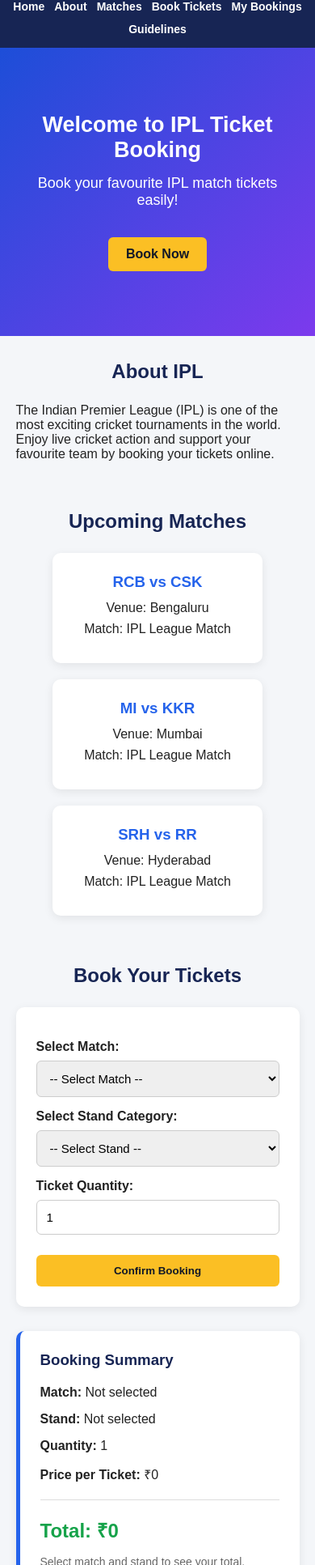
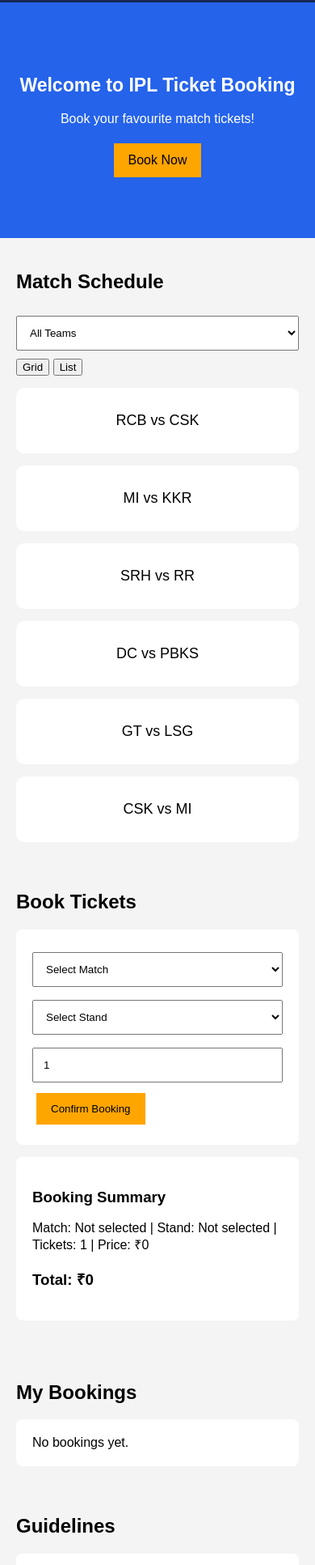
Before and after one commit to ppramodt1-source/WebApplicationAndDevelopment, a plain HTML site: page Webapp/index.html in a window 390 px wide. Shown: the part 67-2000 px from the top of the page at 81% size. Drawn offline with Linux system fonts and the light colour scheme.

Commit message:
Completed Activity 8 Responsive IPL Website

```diff
--- a/CSS/style.css
+++ b/CSS/style.css
@@ -1,282 +1,235 @@
 
-/* General Styling */
 * {
-    margin: 0;
-    padding: 0;
     box-sizing: border-box;
     scroll-behavior: smooth;
 }
 
 body {
+    margin: 0;
     font-family: Arial, sans-serif;
-    background-color: #f4f6f9;
-    color: #222;
+    background: #f4f4f4;
 }
 
-/* Navigation */
+/* Navigation using Flexbox */
+
 header {
     background: #172554;
     color: white;
-    padding: 20px;
-    text-align: center;
+    padding: 15px 25px;
+
+    display: flex;
+    justify-content: space-between;
+    align-items: center;
+    flex-wrap: wrap;
 }
 
 header h1 {
-    margin-bottom: 15px;
+    margin: 0;
 }
 
 nav {
     display: flex;
-    justify-content: center;
-    flex-wrap: wrap;
     gap: 20px;
 }
 
 nav a {
     color: white;
     text-decoration: none;
-    font-weight: bold;
 }
 
 nav a:hover {
-    color: #fbbf24;
+    color: orange;
 }
 
-/* Hero */
-.hero {
-    background: linear-gradient(135deg, #1d4ed8, #7c3aed);
-    color: white;
-    text-align: center;
-    padding: 80px 20px;
+#menu {
+    display: none;
+    background: orange;
+    border: none;
+    padding: 8px 12px;
+    cursor: pointer;
+    font-size: 20px;
 }
 
-.hero h2 {
-    font-size: 36px;
-    margin-bottom: 15px;
+/* Home section */
+
+section {
+    padding: 30px;
 }
 
-.hero p {
-    font-size: 18px;
-    margin-bottom: 25px;
+#home {
+    text-align: center;
+    background: #2563eb;
+    color: white;
+    padding: 70px 20px;
 }
 
-/* Button */
+#home h2 {
+    font-size: 28px;
+}
+
 .btn {
     display: inline-block;
-    background: #fbbf24;
-    color: #111827;
-    padding: 12px 22px;
+    background: orange;
+    color: black;
+    padding: 12px 18px;
     border: none;
-    border-radius: 6px;
+    cursor: pointer;
     text-decoration: none;
-    font-weight: bold;
-    cursor: pointer;
-    margin-top: 10px;
+    margin: 5px;
 }
 
-.btn:hover {
-    background: #f59e0b;
+/* Match filter */
+
+#filter {
+    width: 100%;
+    padding: 12px;
+    margin-bottom: 10px;
 }
 
-/* Sections */
-.section {
-    padding: 45px 8%;
+.view-buttons {
+    margin-bottom: 10px;
 }
 
-.section h2 {
-    text-align: center;
-    margin-bottom: 25px;
-    color: #172554;
+/* CSS Grid for match cards */
+
+#matchCards {
+    display: grid;
+    grid-template-columns: repeat(3, 1fr);
+    gap: 15px;
+    margin-top: 15px;
 }
 
-/* Match Cards */
-.match-container {
-    display: flex;
-    justify-content: center;
-    flex-wrap: wrap;
-    gap: 20px;
+.card {
+    background: white;
+    padding: 30px;
+    border-radius: 10px;
+    text-align: center;
+    font-size: 18px;
+    transition: 0.3s;
 }
 
-.match-card {
-    background: white;
-    padding: 25px;
-    width: 260px;
-    border-radius: 10px;
-    text-align: center;
-    box-shadow: 0 3px 12px rgba(0, 0, 0, 0.08);
+.card:hover {
+    background: #dbeafe;
+    transform: translateY(-3px);
 }
 
-.match-card h3 {
-    color: #2563eb;
-    margin-bottom: 12px;
+/* List view */
+
+#matchCards.list {
+    display: flex;
+    flex-direction: column;
 }
 
-.match-card p {
+/* Booking form */
+
+#form {
+    max-width: 400px;
+    margin: 15px auto;
+    background: white;
+    padding: 20px;
+    border-radius: 8px;
+}
+
+input, select {
+    width: 100%;
+    padding: 12px;
     margin: 8px 0;
 }
 
-/* Booking Layout */
-.booking-container {
-    display: flex;
-    justify-content: center;
-    align-items: flex-start;
-    flex-wrap: wrap;
-    gap: 30px;
+#summary {
+    max-width: 400px;
+    margin: 15px auto;
+    background: white;
+    padding: 20px;
+    border-radius: 8px;
 }
 
-/* Booking Form */
-#bookingForm {
+/* My bookings */
+
+#bookings {
+    background: white;
+    padding: 20px;
+    border-radius: 8px;
+}
+
+/* Guidelines using CSS Grid */
+
+.guides {
+    display: grid;
+    grid-template-columns: repeat(3, 1fr);
+    gap: 15px;
+}
+
+.guides div {
     background: white;
     padding: 25px;
-    width: 350px;
-    border-radius: 10px;
-    box-shadow: 0 3px 12px rgba(0, 0, 0, 0.08);
-}
-
-#bookingForm label {
-    display: block;
-    margin-top: 15px;
-    margin-bottom: 8px;
-    font-weight: bold;
-}
-
-#bookingForm select,
-#bookingForm input {
-    width: 100%;
-    padding: 12px;
-    border: 1px solid #ccc;
-    border-radius: 6px;
-    font-size: 15px;
-}
-
-#bookingForm select:focus,
-#bookingForm input:focus {
-    outline: 2px solid #2563eb;
-    border-color: #2563eb;
-}
-
-#bookingForm button {
-    width: 100%;
-    margin-top: 25px;
-}
-
-/* Booking Summary */
-.summary-card {
-    background: white;
-    padding: 25px;
-    width: 350px;
-    border-radius: 10px;
-    border-left: 5px solid #2563eb;
-    box-shadow: 0 3px 12px rgba(0, 0, 0, 0.08);
-}
-
-.summary-card h3 {
-    color: #172554;
-    margin-bottom: 20px;
-}
-
-.summary-card p {
-    margin: 15px 0;
-}
-
-.summary-card hr {
-    margin: 20px 0;
-    border: none;
-    border-top: 1px solid #ddd;
-}
-
-.summary-card h2 {
-    text-align: left;
-    color: #16a34a;
-    margin-bottom: 10px;
-}
-
-#summaryMessage {
-    color: #666;
-    font-size: 14px;
-}
-
-/* My Bookings */
-#bookingList {
-    max-width: 800px;
-    margin: auto;
-    background: white;
-    padding: 20px;
-    border-radius: 10px;
-}
-
-.booking-item {
-    border-bottom: 1px solid #ddd;
-    padding: 15px 0;
-}
-
-.booking-item:last-child {
-    border-bottom: none;
-}
-
-/* Guidelines */
-#guidelines ul {
-    max-width: 700px;
-    margin: auto;
-    line-height: 2;
-    background: white;
-    padding: 25px 45px;
-    border-radius: 10px;
-}
-
-/* Toast Message */
-#toast {
-    visibility: hidden;
-    min-width: 250px;
-    background: #172554;
-    color: white;
     text-align: center;
     border-radius: 8px;
-    padding: 15px;
-    position: fixed;
-    bottom: 30px;
-    left: 50%;
-    transform: translateX(-50%);
-    z-index: 1000;
-}
-
-#toast.show {
-    visibility: visible;
 }
 
 /* Footer */
+
 footer {
     background: #172554;
     color: white;
     text-align: center;
-    padding: 20px;
-    margin-top: 20px;
+    padding: 18px;
 }
 
-/* Mobile Responsive */
+/* Tablet responsive design */
+
+@media (max-width: 800px) {
+
+    #matchCards {
+        grid-template-columns: repeat(2, 1fr);
+    }
+
+    .guides {
+        grid-template-columns: repeat(2, 1fr);
+    }
+}
+
+/* Mobile responsive design */
+
 @media (max-width: 600px) {
+
     header {
-        padding: 15px 10px;
+        padding: 15px;
+    }
+
+    #menu {
+        display: block;
     }
 
     nav {
-        gap: 12px;
+        display: none;
+        flex-direction: column;
+        width: 100%;
+        padding-top: 15px;
     }
 
-    nav a {
-        font-size: 14px;
+    nav.open {
+        display: flex;
     }
 
-    .hero h2 {
-        font-size: 27px;
+    #matchCards {
+        grid-template-columns: 1fr;
     }
 
-    .section {
-        padding: 30px 5%;
+    #matchCards.list {
+        display: flex;
+        flex-direction: column;
     }
 
-    #bookingForm,
-    .summary-card {
-        width: 100%;
+    .guides {
+        grid-template-columns: 1fr;
+    }
+
+    section {
+        padding: 20px;
+    }
+
+    #home h2 {
+        font-size: 23px;
     }
 }
--- a/JS/app.js
+++ b/JS/app.js
@@ -1,120 +1,131 @@
-document.addEventListener("DOMContentLoaded", function () {
 
-    const matchSelect = document.getElementById("match");
-    const standSelect = document.getElementById("stand");
-    const quantityInput = document.getElementById("quantity");
-    const bookingForm = document.getElementById("bookingForm");
+const menu = document.getElementById("menu");
+const nav = document.getElementById("nav");
 
-    const summaryMatch = document.getElementById("summaryMatch");
-    const summaryStand = document.getElementById("summaryStand");
-    const summaryQuantity = document.getElementById("summaryQuantity");
-    const summaryPrice = document.getElementById("summaryPrice");
-    const totalPrice = document.getElementById("totalPrice");
-    const summaryMessage = document.getElementById("summaryMessage");
+const cards = document.querySelectorAll(".card");
+const matchCards = document.getElementById("matchCards");
+const filter = document.getElementById("filter");
 
-    const prices = {
-        "General": 500,
-        "Silver": 1500,
-        "Premium": 2500,
-        "VIP": 5000
-    };
+// Hamburger menu
 
-    function formatPrice(amount) {
-        return "₹" + amount.toLocaleString("en-IN");
-    }
+menu.addEventListener("click", () => {
+    nav.classList.toggle("open");
+});
 
-    // Toast notification
-    function showToast(message) {
-        const toast = document.getElementById("toast");
-        toast.textContent = message;
-        toast.classList.add("show");
+// Close mobile menu after clicking a link
 
-        setTimeout(() => {
-            toast.classList.remove("show");
-        }, 2500);
-    }
+document.querySelectorAll("#nav a").forEach(link => {
+    link.addEventListener("click", () => {
+        nav.classList.remove("open");
+    });
+});
 
-    // Update booking summary live
-    function updateSummary() {
-        const match = matchSelect.value;
-        const stand = standSelect.value;
-        let quantity = Number(quantityInput.value);
+// Team filtering
 
-        if (!quantity || quantity < 1) quantity = 1;
-        if (quantity > 10) quantity = 10;
+filter.addEventListener("change", () => {
 
-        quantityInput.value = quantity;
+    cards.forEach(card => {
 
-        const price = prices[stand] || 0;
-        const total = price * quantity;
+        const teams = card.dataset.teams.split(" ");
 
-        summaryMatch.textContent = match || "Not selected";
-        summaryStand.textContent = stand || "Not selected";
-        summaryQuantity.textContent = quantity;
-        summaryPrice.textContent = formatPrice(price);
-        totalPrice.textContent = formatPrice(total);
+        card.style.display =
+            filter.value === "all" ||
+            teams.includes(filter.value)
+                ? ""
+                : "none";
 
-        if (match && stand) {
-            summaryMessage.textContent = "Your booking summary is updated!";
-        } else {
-            summaryMessage.textContent = "Select match and stand to see your total.";
-        }
-    }
+    });
 
-    // Live update events
-    matchSelect.addEventListener("change", updateSummary);
-    standSelect.addEventListener("change", updateSummary);
-    quantityInput.addEventListener("input", updateSummary);
+});
 
-    // Confirm Booking
-    bookingForm.addEventListener("submit", function (event) {
-        event.preventDefault();
+// Grid view
 
-        const match = matchSelect.value;
-        const stand = standSelect.value;
-        const quantity = Number(quantityInput.value);
-        const price = prices[stand] || 0;
-        const total = price * quantity;
+document.getElementById("grid").addEventListener("click", () => {
+    matchCards.classList.remove("list");
+});
 
-        if (match === "" || stand === "") {
-            showToast("Please select a match and stand!");
+// List view
+
+document.getElementById("list").addEventListener("click", () => {
+    matchCards.classList.add("list");
+});
+
+// Booking elements
+
+const match = document.getElementById("match");
+const stand = document.getElementById("stand");
+const qty = document.getElementById("qty");
+
+const details = document.getElementById("details");
+const total = document.getElementById("total");
+
+const prices = {
+    General: 500,
+    Silver: 1500,
+    Premium: 2500,
+    VIP: 5000
+};
+
+// Update booking summary
+
+function update() {
+
+    let price = prices[stand.value] || 0;
+    let count = Number(qty.value) || 1;
+
+    details.textContent =
+        "Match: " + (match.value || "Not selected") +
+        " | Stand: " + (stand.value || "Not selected") +
+        " | Tickets: " + count +
+        " | Price: ₹" + price;
+
+    total.textContent =
+        "Total: ₹" + (price * count);
+}
+
+match.addEventListener("change", update);
+stand.addEventListener("change", update);
+qty.addEventListener("input", update);
+
+// Confirm booking
+
+document.getElementById("form").addEventListener(
+    "submit",
+    function(e) {
+
+        e.preventDefault();
+
+        const count = Number(qty.value);
+
+        if (!match.value || !stand.value ||
+            count < 1 || count > 10) {
+
+            alert("Please select valid booking details!");
             return;
         }
 
-        if (quantity < 1 || quantity > 10) {
-            showToast("Please enter quantity between 1 and 10!");
-            return;
-        }
+        const amount = prices[stand.value] * count;
 
-        const bookingList = document.getElementById("bookingList");
+        const bookings = document.getElementById("bookings");
 
-        // Remove initial message
-        bookingList.innerHTML = "";
+        bookings.textContent =
+            "Booking Confirmed! | Match: " +
+            match.value +
+            " | Stand: " +
+            stand.value +
+            " | Tickets: " +
+            count +
+            " | Total: ₹" +
+            amount;
 
-        const bookingItem = document.createElement("div");
-        bookingItem.className = "booking-item";
+        alert("Booking Successful!");
 
-        bookingItem.innerHTML = `
-            <h3>Booking Confirmed!</h3>
-            <p><strong>Match:</strong> ${match}</p>
-            <p><strong>Stand:</strong> ${stand}</p>
-            <p><strong>Tickets:</strong> ${quantity}</p>
-            <p><strong>Total:</strong> ${formatPrice(total)}</p>
-        `;
+        this.reset();
 
-        bookingList.prepend(bookingItem);
+        qty.value = 1;
 
-        showToast("Booking confirmed successfully!");
+        update();
+    }
+);
 
-        // Reset form after successful booking
-        bookingForm.reset();
-        quantityInput.value = 1;
-        updateSummary();
-    });
-
-    // Initial display
-    updateSummary();
-
-    console.log("IPL Booking JavaScript loaded successfully!");
-
-});
+update();
--- a/Webapp/index.html
+++ b/Webapp/index.html
@@ -1,148 +1,161 @@
+
 <!DOCTYPE html>
 <html lang="en">
 <head>
     <meta charset="UTF-8">
-    <meta name="viewport" content="width=device-width, initial-scale=1.0">
+    <meta name="viewport"
+          content="width=device-width, initial-scale=1.0">
+
     <title>IPL Ticket Booking</title>
+
     <link rel="stylesheet" href="../CSS/style.css">
 </head>
+
 <body>
 
-    <!-- Navigation Bar -->
 <header>
-        <h1>IPL Ticket Booking</h1>
-        <nav>
+    <h1>IPL Tickets</h1>
+
+    <button id="menu" aria-label="Toggle navigation">
+        ☰
+    </button>
+
+    <nav id="nav">
         <a href="#home">Home</a>
-            <a href="#about">About</a>
         <a href="#matches">Matches</a>
-            <a href="#booking">Book Tickets</a>
+        <a href="#booking">Booking</a>
         <a href="#mybookings">My Bookings</a>
         <a href="#guidelines">Guidelines</a>
     </nav>
 </header>
 
-    <!-- Home Section -->
-    <section id="home" class="hero">
+<section id="home">
     <h2>Welcome to IPL Ticket Booking</h2>
-        <p>Book your favourite IPL match tickets easily!</p>
+    <p>Book your favourite match tickets!</p>
     <a href="#booking" class="btn">Book Now</a>
 </section>
 
-    <!-- About Section -->
-    <section id="about" class="section">
-        <h2>About IPL</h2>
-        <p>
-            The Indian Premier League (IPL) is one of the most exciting cricket
-            tournaments in the world. Enjoy live cricket action and support your
-            favourite team by booking your tickets online.
-        </p>
+<section id="matches">
+
+    <h2>Match Schedule</h2>
+
+    <select id="filter">
+        <option value="all">All Teams</option>
+        <option>RCB</option>
+        <option>CSK</option>
+        <option>MI</option>
+        <option>KKR</option>
+        <option>SRH</option>
+        <option>RR</option>
+        <option>DC</option>
+        <option>PBKS</option>
+        <option>GT</option>
+        <option>LSG</option>
+    </select>
+
+    <div class="view-buttons">
+        <button id="grid">Grid</button>
+        <button id="list">List</button>
+    </div>
+
+    <div id="matchCards" class="grid">
+
+        <div class="card" data-teams="RCB CSK">
+            RCB vs CSK
+        </div>
+
+        <div class="card" data-teams="MI KKR">
+            MI vs KKR
+        </div>
+
+        <div class="card" data-teams="SRH RR">
+            SRH vs RR
+        </div>
+
+        <div class="card" data-teams="DC PBKS">
+            DC vs PBKS
+        </div>
+
+        <div class="card" data-teams="GT LSG">
+            GT vs LSG
+        </div>
+
+        <div class="card" data-teams="CSK MI">
+            CSK vs MI
+        </div>
+
+    </div>
+
 </section>
 
-    <!-- Matches Section -->
-    <section id="matches" class="section">
-        <h2>Upcoming Matches</h2>
+<section id="booking">
 
-        <div class="match-container">
-            <div class="match-card">
-                <h3>RCB vs CSK</h3>
-                <p>Venue: Bengaluru</p>
-                <p>Match: IPL League Match</p>
-            </div>
+    <h2>Book Tickets</h2>
 
-            <div class="match-card">
-                <h3>MI vs KKR</h3>
-                <p>Venue: Mumbai</p>
-                <p>Match: IPL League Match</p>
-            </div>
+    <form id="form">
 
-            <div class="match-card">
-                <h3>SRH vs RR</h3>
-                <p>Venue: Hyderabad</p>
-                <p>Match: IPL League Match</p>
-            </div>
-        </div>
-    </section>
-
-    <!-- Booking Section -->
-    <section id="booking" class="section">
-        <h2>Book Your Tickets</h2>
-
-        <div class="booking-container">
-
-            <!-- Booking Form -->
-            <form id="bookingForm">
-
-                <label for="match">Select Match:</label>
         <select id="match" required>
-                    <option value="">-- Select Match --</option>
-                    <option value="RCB vs CSK">RCB vs CSK</option>
-                    <option value="MI vs KKR">MI vs KKR</option>
-                    <option value="SRH vs RR">SRH vs RR</option>
+            <option value="">Select Match</option>
+            <option>RCB vs CSK</option>
+            <option>MI vs KKR</option>
+            <option>SRH vs RR</option>
+            <option>DC vs PBKS</option>
+            <option>GT vs LSG</option>
+            <option>CSK vs MI</option>
         </select>
 
-                <label for="stand">Select Stand Category:</label>
         <select id="stand" required>
-                    <option value="">-- Select Stand --</option>
+            <option value="">Select Stand</option>
             <option value="General">General - ₹500</option>
             <option value="Silver">Silver - ₹1500</option>
             <option value="Premium">Premium - ₹2500</option>
             <option value="VIP">VIP - ₹5000</option>
         </select>
 
-                <label for="quantity">Ticket Quantity:</label>
-                <input type="number" id="quantity" min="1" max="10" value="1" required>
+        <input type="number" id="qty"
+               min="1" max="10" value="1" required>
 
-                <button type="submit" class="btn">Confirm Booking</button>
+        <button type="submit" class="btn">
+            Confirm Booking
+        </button>
+
     </form>
 
-            <!-- Booking Summary Card -->
-            <div class="summary-card">
+    <div id="summary">
         <h3>Booking Summary</h3>
-
-                <p><strong>Match:</strong> <span id="summaryMatch">Not selected</span></p>
-                <p><strong>Stand:</strong> <span id="summaryStand">Not selected</span></p>
-                <p><strong>Quantity:</strong> <span id="summaryQuantity">1</span></p>
-                <p><strong>Price per Ticket:</strong> <span id="summaryPrice">₹0</span></p>
-
-                <hr>
-
-                <h2>Total: <span id="totalPrice">₹0</span></h2>
-
-                <p id="summaryMessage">Select match and stand to see your total.</p>
+        <p id="details">Select match and stand</p>
+        <h3 id="total">Total: ₹0</h3>
     </div>
 
-        </div>
 </section>
 
-    <!-- My Bookings Section -->
-    <section id="mybookings" class="section">
+<section id="mybookings">
+
     <h2>My Bookings</h2>
-        <div id="bookingList">
-            <p>No bookings yet. Book your tickets above!</p>
+
+    <div id="bookings">
+        No bookings yet.
     </div>
+
 </section>
 
-    <!-- Guidelines Section -->
-    <section id="guidelines" class="section">
-        <h2>Booking Guidelines</h2>
-        <ul>
-            <li>Select your preferred match.</li>
-            <li>Select a stand category.</li>
-            <li>Choose the number of tickets.</li>
-            <li>Check the Booking Summary and total price.</li>
-            <li>Click Confirm Booking to book your tickets.</li>
-            <li>Maximum 10 tickets per booking.</li>
-        </ul>
+<section id="guidelines">
+
+    <h2>Guidelines</h2>
+
+    <div class="guides">
+        <div>🎫 Select your match</div>
+        <div>🏟️ Choose your stand</div>
+        <div>💰 Check ticket price</div>
+    </div>
+
 </section>
 
-    <!-- Toast Notification -->
-    <div id="toast"></div>
-
-    <!-- Footer -->
 <footer>
-        <p>&copy; 2026 IPL Ticket Booking. All rights reserved.</p>
+    IPL Ticket Booking © 2026
 </footer>
 
 <script src="../JS/app.js"></script>
+
 </body>
 </html>
```
Lines whose indentation alone changed are shown as unchanged.
